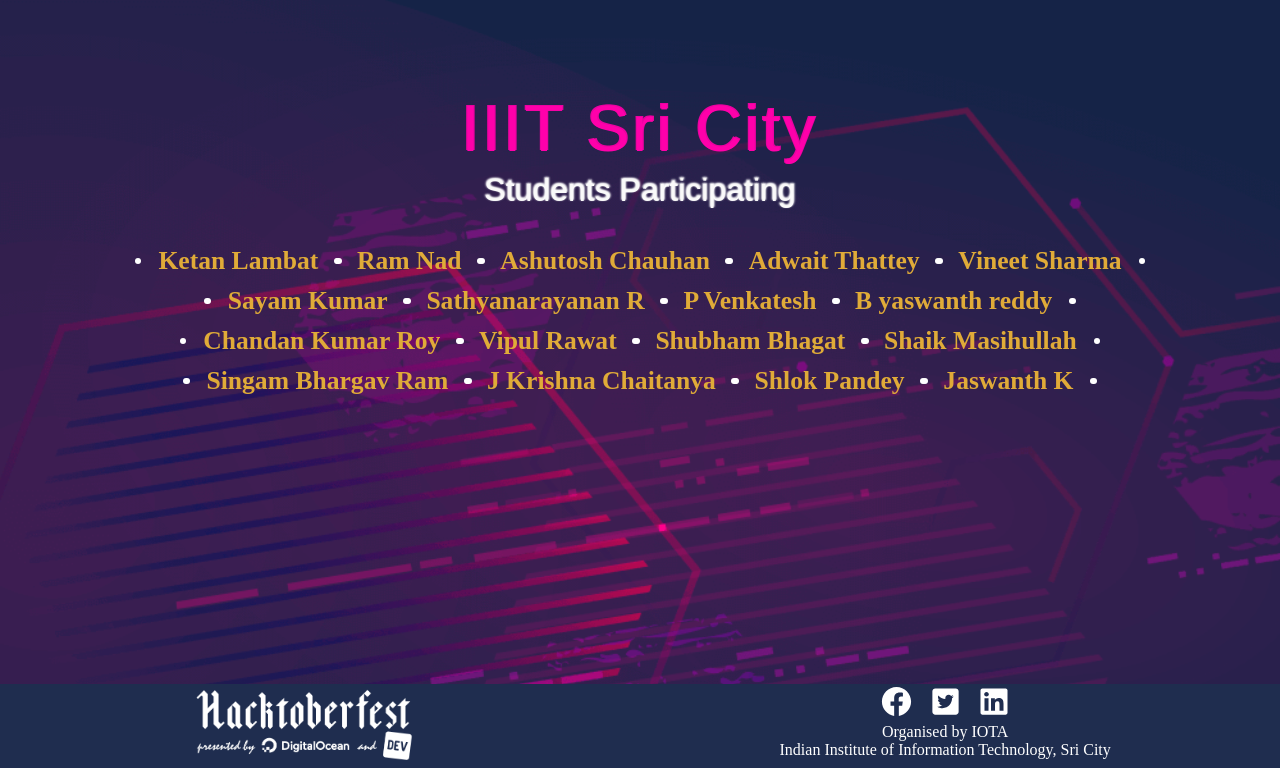
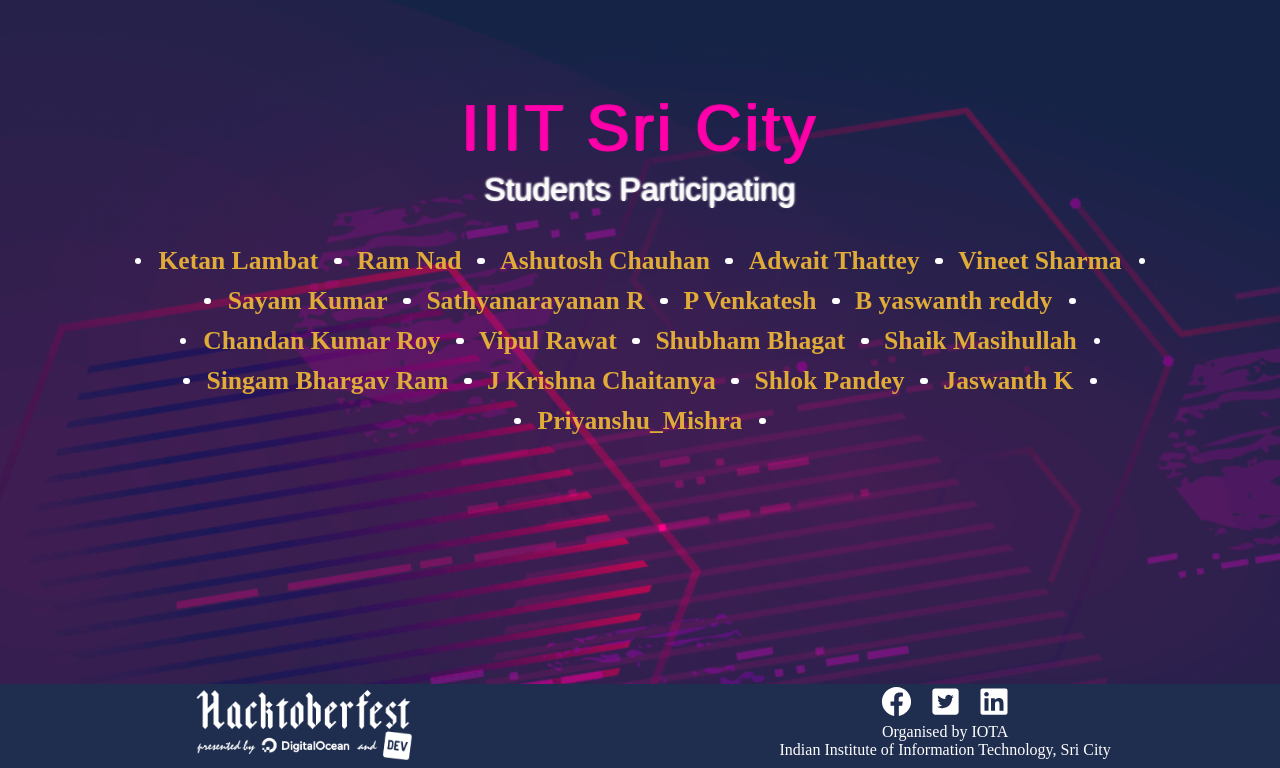
Before and after one commit to Project-Club-IIITS/hacktoberfest2019-participants, a Jekyll site: the page index.html, which Jekyll copies as it is, in a window 1280 px wide, cut to the strip 132-900 px from the top of the page. Built offline with Jekyll 4.4.1, drawn with Linux system fonts in a browser that asks for light colours; some web fonts are replaced.

Commit message:
my commit

```diff
--- a/index.html
+++ b/index.html
@@ -63,6 +63,9 @@
                 <li><a href="https://github.com/chaitanya531">J Krishna Chaitanya</a></li>
                 <li><a href="https://github.com/b30wulffz">Shlok Pandey</a></li>
                 <li><a href="https://github.com/JazzKriss21">Jaswanth K</a></li>
+                <li><a href="https://github.com/Mpriyanshu">Priyanshu_Mishra</a></li>
+
+
 
             </ul>
         </div>
```
